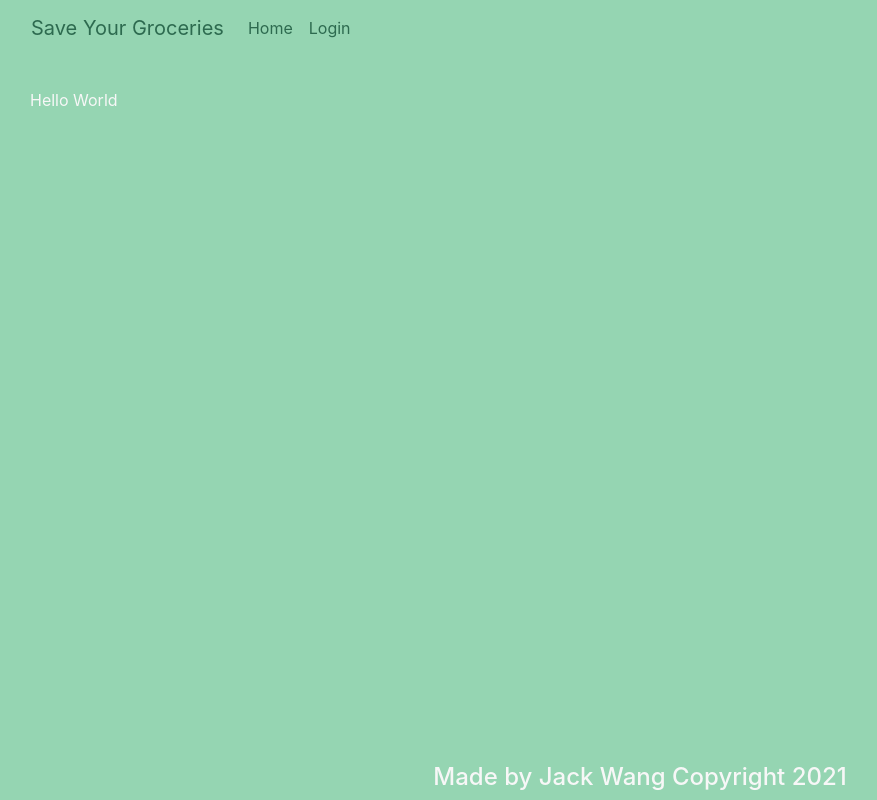
After one commit to zjackwang/saveYourGroceries, a Flask app: page /login in a window 1280 px wide. The commit adds this page. Shown: the whole page, without its empty margins (0-877 px from the left). Run offline with Flask 2, Linux system fonts and the light colour scheme; some libraries are stand-ins or nearby versions.

Commit message:
login pre-crud

```diff
--- a/saveYourGroceries/routes.py
+++ b/saveYourGroceries/routes.py
@@ -5,3 +5,8 @@ from saveYourGroceries.app import app
 @app.route('/')
 def index():
     return render_template("index.html")
+
+
+@app.route('/login')
+def login():
+    return render_template("login.html")
--- a/saveYourGroceries/static/css/main.css
+++ b/saveYourGroceries/static/css/main.css
@@ -19,8 +19,9 @@ main {
   margin: 2rem 0;
 }
 
-a {
-  text-decoration: none;
+a,
+u {
+  text-decoration: none !important;
   color: var(--secondary-color-two);
 }
 a:hover {
@@ -65,7 +66,13 @@ footer .footer {
 .hook h4 {
   margin-top: 1rem;
   font-weight: 500;
-  text-align: center;
   max-width: 50%;
+  color: var(--secondary-color-four);
+}
+
+.hook div {
+  margin-top: 1rem;
+  width: 250px;
+  height: 30px;
   background-color: var(--secondary-color-two);
 }
--- a/saveYourGroceries/templates/base.html
+++ b/saveYourGroceries/templates/base.html
@@ -15,7 +15,7 @@
     <body>
         <nav class="navbar navbar-expand-lg">
             <div class="container-fluid">
-                <a class="navbar-brand" href="#">Save Your Groceries</a>
+                <a class="navbar-brand" href="/">Save Your Groceries</a>
                 <button class="navbar-toggler" type="button" data-bs-toggle="collapse" data-bs-target="#navbarSupportedContent"
                     aria-controls="navbarSupportedContent" aria-expanded="false" aria-label="Toggle navigation">
                     <span class="navbar-toggler-icon"></span>
@@ -23,7 +23,7 @@
                 <div class="collapse navbar-collapse" id="navbarNav">
                     <ul class="navbar-nav">
                         <li class="nav-item">
-                            <a class="nav-link active" aria-current="page" href="#">Home</a>
+                            <a class="nav-link active" aria-current="page" href="/">Home</a>
                         </li>
                         <li class="nav-item">
                             <a class="nav-link" href="/login">Login</a>
@@ -38,7 +38,7 @@
         <div class="footer">
             <footer>
                 <h4>
-                    Made by Jack Wang Copyright 202
+                    Made by Jack Wang Copyright 2021
                 </h4>
             </footer>
         </div>
--- a/saveYourGroceries/templates/index.html
+++ b/saveYourGroceries/templates/index.html
@@ -12,6 +12,7 @@
             <div class="vert-center">
                 <div class="hook">
                     <h1>Never Waste Again</h1>
+                    <div></div>
                     <h4><a href="/#">Sign up Now</a></h4>
                 </div>
             </div>
--- /dev/null
+++ b/saveYourGroceries/templates/login.html
@@ -0,0 +1,9 @@
+{% extends "base.html" %}
+{% block head %}
+<title>Login</title>
+{% endblock %}
+{% block body %}
+<div class="container-fluid">
+    Hello World
+</div>
+{% endblock %}
```
Also changed, not shown: 1 other file.
